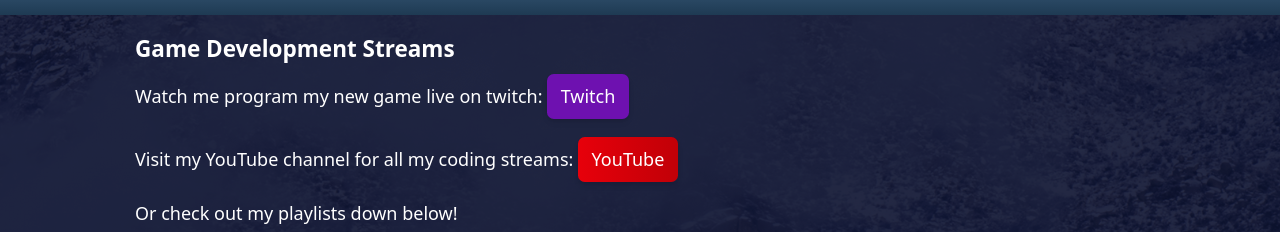
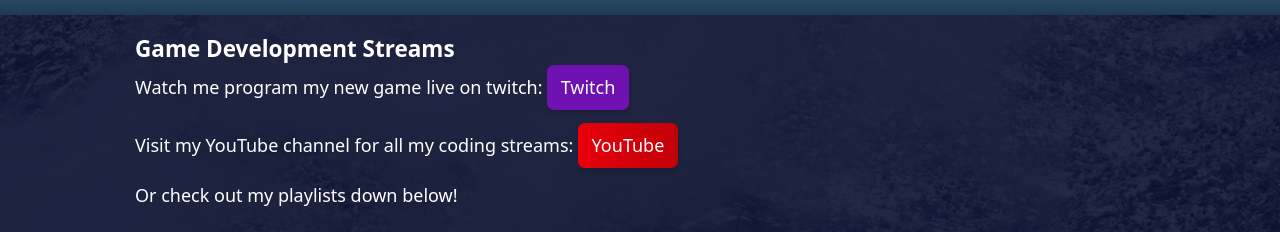
Before and after one commit to findingfocus/ffdev, a SvelteKit app in the folder frontend/: page /coding-streams in a window 1280 px wide. Shown: the part 259-491 px from the top of the page. Built offline with nearby package versions, Linux system fonts and the light colour scheme.

Commit message:
spacing on streams page

```diff
--- a/frontend/src/routes/coding-streams/+page.svelte
+++ b/frontend/src/routes/coding-streams/+page.svelte
@@ -1,12 +1,12 @@
 <div class="container mx-auto mb-8">
-    <h2 class="text-xl font-bold mb-2">Game Development Streams</h2>
+    <h2 class="text-xl font-bold">Game Development Streams</h2>
 
     <div class="mb-6">
-        <p class="mb-4">Watch me program my new game live on twitch:
+        <p class="mb-3">Watch me program my new game live on twitch:
             <a href="https://twitch.tv/findingfocusdev" class="inline-block px-3 py-2 bg-purple-800 text-white font-medium rounded-md shadow-md  hover:bg-purple-900 transition duration-300">Twitch</a>
         </p>
 
-        <p class="mb-4">Visit my YouTube channel for all my coding streams:
+        <p class="mb-3">Visit my YouTube channel for all my coding streams:
             <a href="https://youtube.com/findingfocus" class="inline-block px-3 py-2 bg-gradient-to-r from-red-600 to-red-700 text-white font-medium rounded-md shadow-md hover:from-red-700 hover:to-red-800 transition duration-300">YouTube</a>
         </p>
 
```
Also changed, not shown: frontend/src/prism.css (added, +3 -0 lines).
